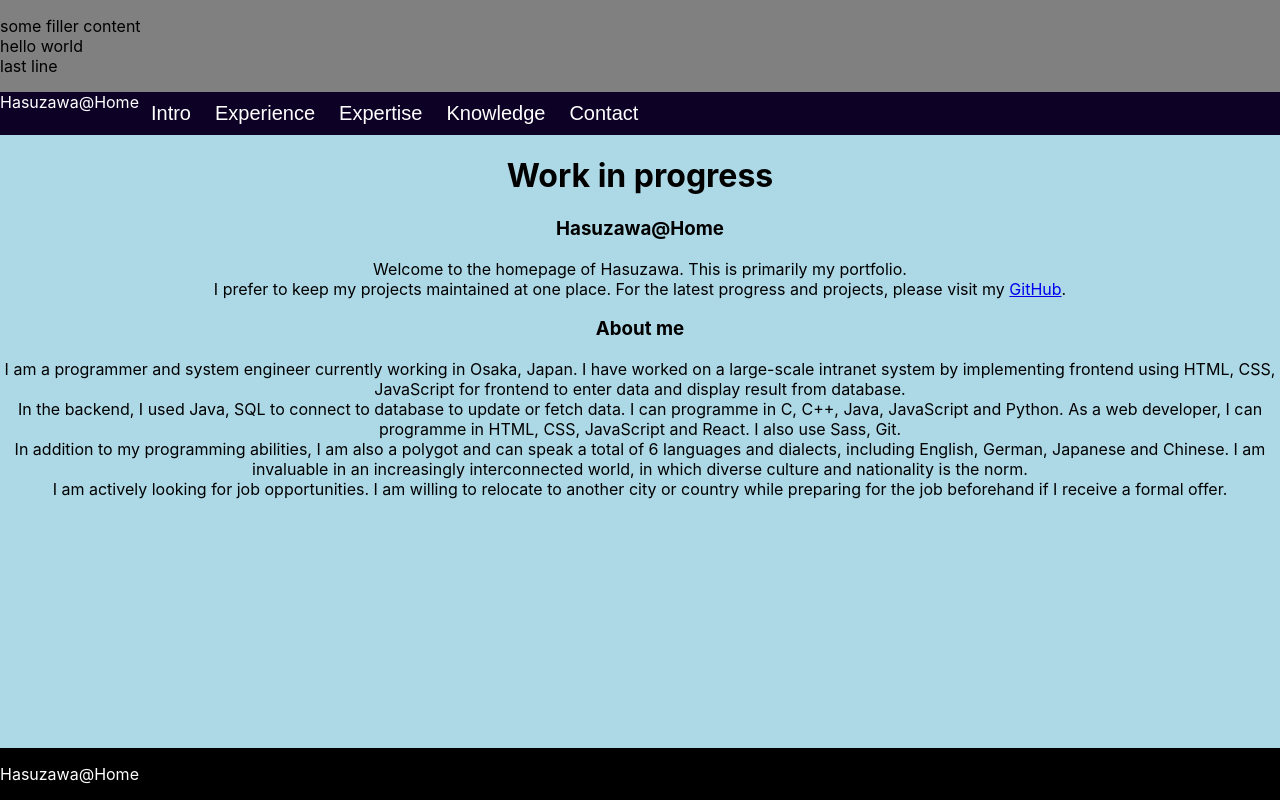
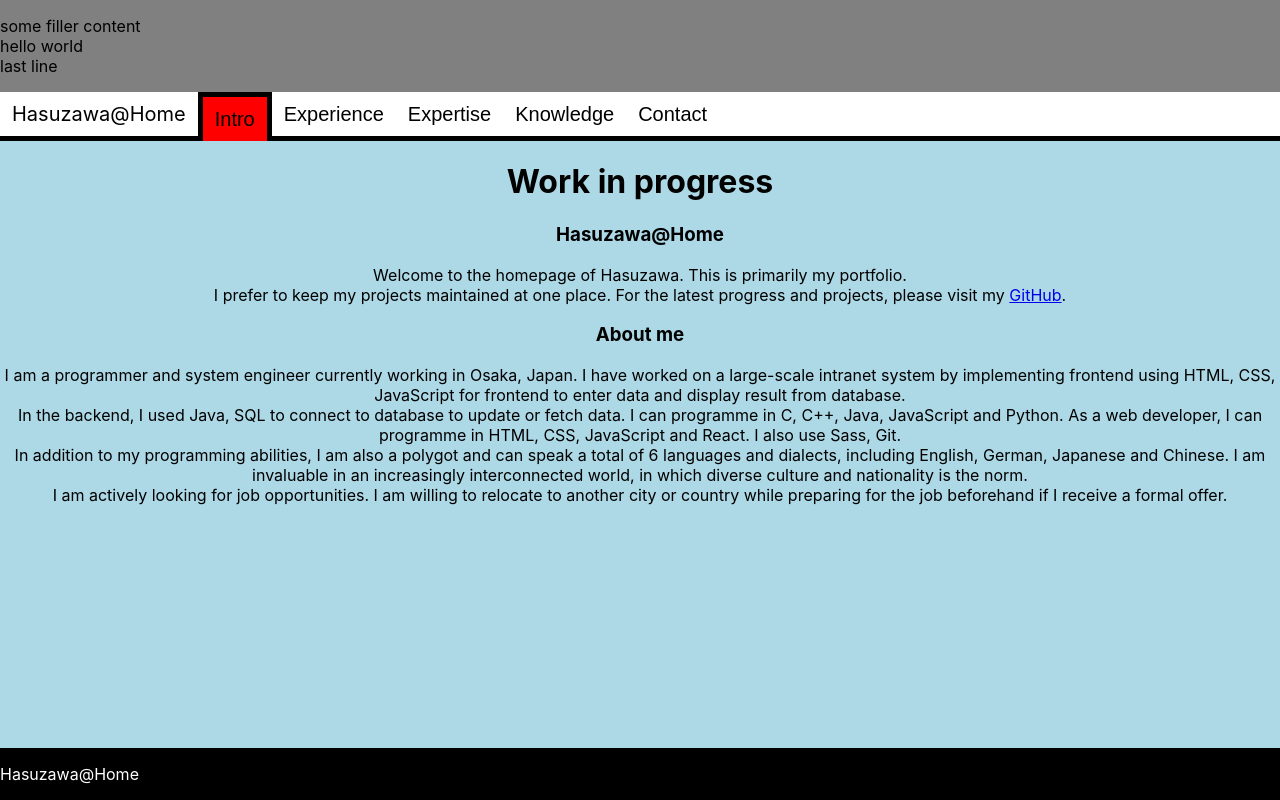
Before and after one commit to Hasuzawa/Homepage, a React (Create React App) app: page / in a window 1280 px wide. Built offline with nearby package versions, Linux system fonts and the light colour scheme; the HTML template or start-up script is replaced by a standard one.

Commit message:
better selection tab CSS

```diff
--- a/src/App.js
+++ b/src/App.js
@@ -26,7 +26,7 @@ export default class App extends React.Component {
     return (
       <div className = "App">
         <Banner />
-        <Header handleClick={this.handleClick}/>
+        <Header handleClick={this.handleClick} selectedTab={this.state.selectedTab}/>
         <Content selectedTab={this.state.selectedTab}/>
         <Footer />
       </div>
--- a/src/Components/Header.jsx
+++ b/src/Components/Header.jsx
@@ -10,17 +10,19 @@ export default class Header extends React.Component{
 
     handleClick(e){
         this.props.handleClick(e.target.id);
+        //console.log(this.props.selectedTab);
     }
 
     render(){
         return (
         <nav className="header">
           <span>Hasuzawa@Home</span>
-          <button id={TabIndex.introduction} onClick={this.handleClick}>Intro</button>
-          <button id={TabIndex.workExperience} onClick={this.handleClick}>Experience</button>
-          <button id={TabIndex.expertise} onClick={this.handleClick}>Expertise</button>
-          <button id={TabIndex.knowledge} onClick={this.handleClick}>Knowledge</button>
-          <button id={TabIndex.contact} onClick={this.handleClick}>Contact</button>
+          <button id={TabIndex.introduction} onClick={this.handleClick} className={this.props.selectedTab === TabIndex.introduction ? "selected" : null}>Intro</button>
+          <button id={TabIndex.workExperience} onClick={this.handleClick} className={this.props.selectedTab === TabIndex.workExperience ? "selected" : null}>Experience</button>
+          <button id={TabIndex.expertise} onClick={this.handleClick} className={this.props.selectedTab === TabIndex.expertise ? "selected" : null}>Expertise</button>
+          <button id={TabIndex.knowledge} onClick={this.handleClick} className={this.props.selectedTab === TabIndex.knowledge ? "selected" : null}>Knowledge</button>
+          <button id={TabIndex.contact} onClick={this.handleClick} className={this.props.selectedTab === TabIndex.contact ? "selected" : null}>Contact</button>
+          <div className="filler"></div>
           {/* could place some font-change / light, dark mode switch button here etc */}
         </nav>
         );
--- a/src/Components/style.css
+++ b/src/Components/style.css
@@ -17,25 +17,36 @@
     position: sticky;
     top: 0px;
     display: flex;
-    background-color: rgb(13, 2, 38);
+    background-color: white;
     /*box-shadow: 0px 5px 5px black;*/
     overflow: auto;
 }
 
 .header > span{
-    color: white;
-
+    margin: 0px;
+    border: 0px;
+    padding: 10px 12px;
+    font-size: 20px;
+    color: black;
+    border-bottom: 5px solid black;
 }
 
 .header > button{
     margin: 0px;
-    border: 0px;
+    border: 1px transparent;
+    border-bottom: 5px solid black;
     padding: 10px 12px;
     display: inline-block;
     cursor: pointer;
     background-color: transparent;
-    color: white;
+    color: black;
     font-size: 20px;
+}
+
+.header > button.selected{
+    background-color: red;
+    border: 5px solid black;
+    border-bottom: 5px transparent;
 }
 
 .header > button:hover{
@@ -48,6 +59,11 @@
 }
 
 /* should have a thematic consistence in some colour */
+
+.header > div.filler{
+    flex-grow: 1;
+    border-bottom: 5px solid black;
+}
 
 /*not used now */
 .tab-menu button{
```
